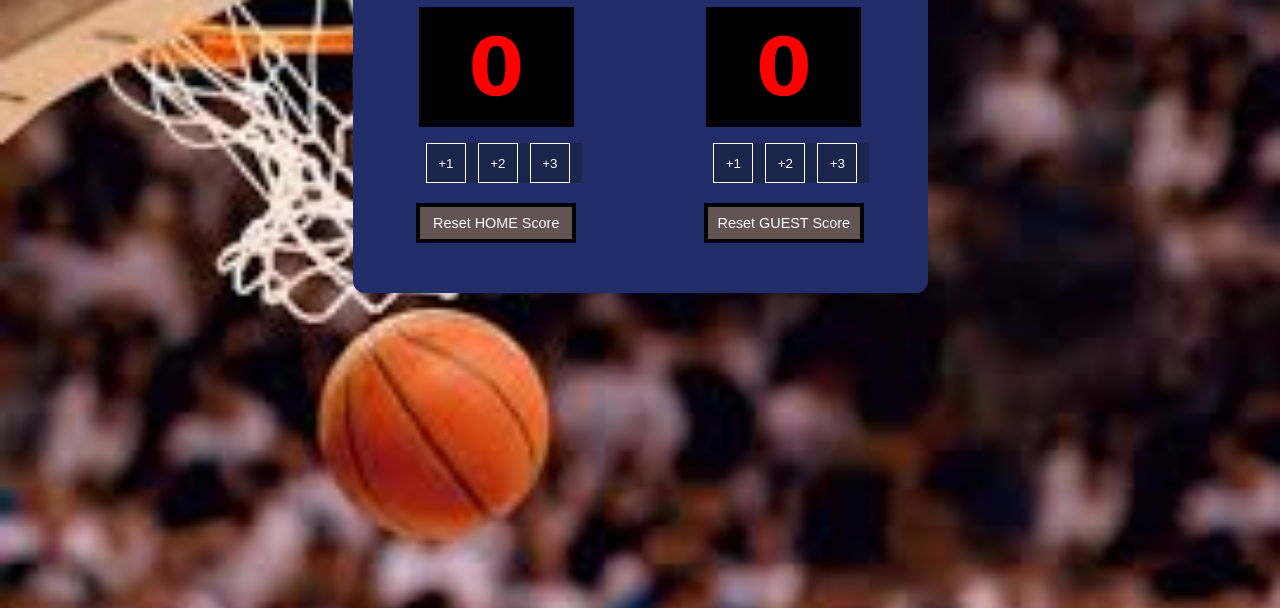
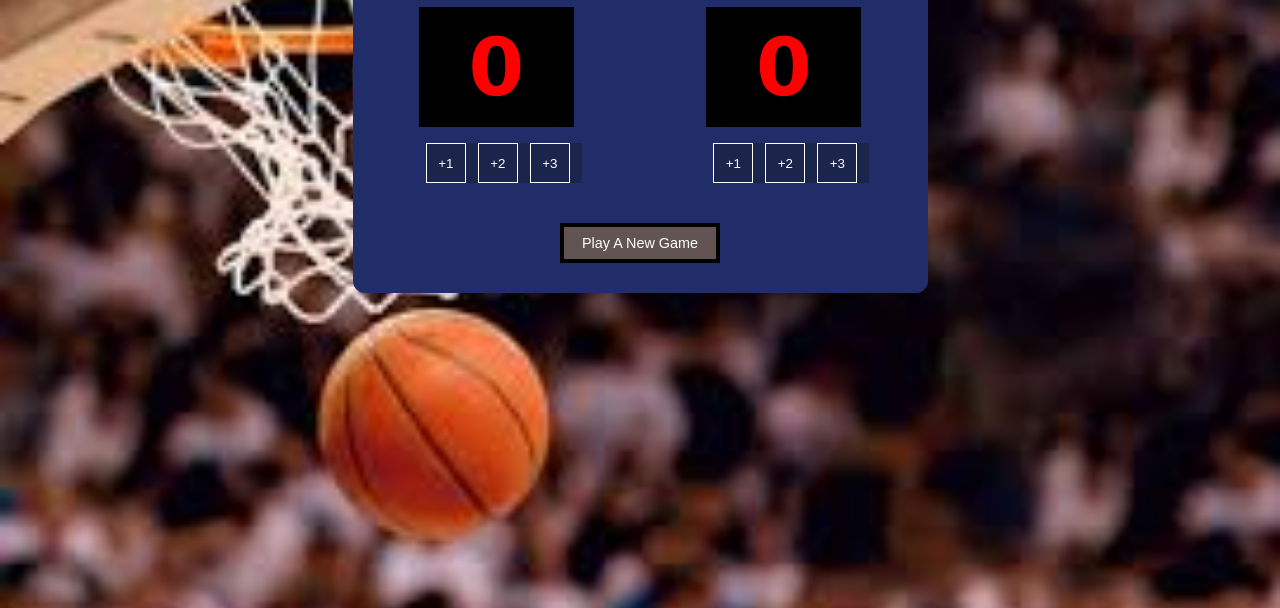
Before and after one commit to daniellamberti/Basketball-Game-Counter, a plain HTML site: page index.html in a window 1280 px wide. Shown: the part 192-800 px from the top of the page. Drawn offline with Linux system fonts and the light colour scheme.

Commit message:
second commit

```diff
--- a/index.css
+++ b/index.css
@@ -65,12 +65,11 @@ button {
 
 #reset-button {
     display: block;
+    margin: 0 auto;
+    margin-top: -70px;
     width: 160px;
     height: 40px;
     background-color: rgb(99, 84, 84);
     border: 4px solid black;
-    margin: auto;
-    margin-top: 20px;
-    margin-bottom: 50px;
     font-size: 0.9em;
 }
--- a/index.html
+++ b/index.html
@@ -16,7 +16,6 @@
                 <button id="scoreCount" onclick="(scorePointsHome(homeScore, 2, totalHomeScoreEl))">+2</button>
                 <button id="scoreCount" onclick="(scorePointsHome(homeScore, 3, totalHomeScoreEl))">+3</button>
                 </div>
-                <button id="reset-button" onclick="(resetHomeScore())">Reset HOME Score</button>
             </div>
 
             <div>
@@ -27,9 +26,9 @@
                     <button id="scoreCount" onclick="(scorePointsGuest(guestScore, 2, totalGuestScoreEl))">+2</button>
                     <button id="scoreCount" onclick="(scorePointsGuest(guestScore, 3, totalGuestScoreEl))">+3</button>
                 </div>
-                <button id="reset-button" onclick="(resetGuestScore())">Reset GUEST Score</button>
             </div>
         </div>
+        <button id="reset-button" onclick="(newGame())">Play A New Game</button>
         <script src="index.js"></script>
     </body>
 </html>
--- a/index.js
+++ b/index.js
@@ -55,8 +55,11 @@ function resetHomeScore() {
     totalHomeScoreEl.style.backgroundColor = 'black';
 }
 
-function resetGuestScore() {
+function newGame() {
+    totalHomeScore = 0;
     totalGuestScore = 0;
+    totalHomeScoreEl.textContent = "0";
+    totalHomeScoreEl.style.backgroundColor = 'black';
     totalGuestScoreEl.textContent = "0";
     totalGuestScoreEl.style.backgroundColor = 'black';
 }
```
